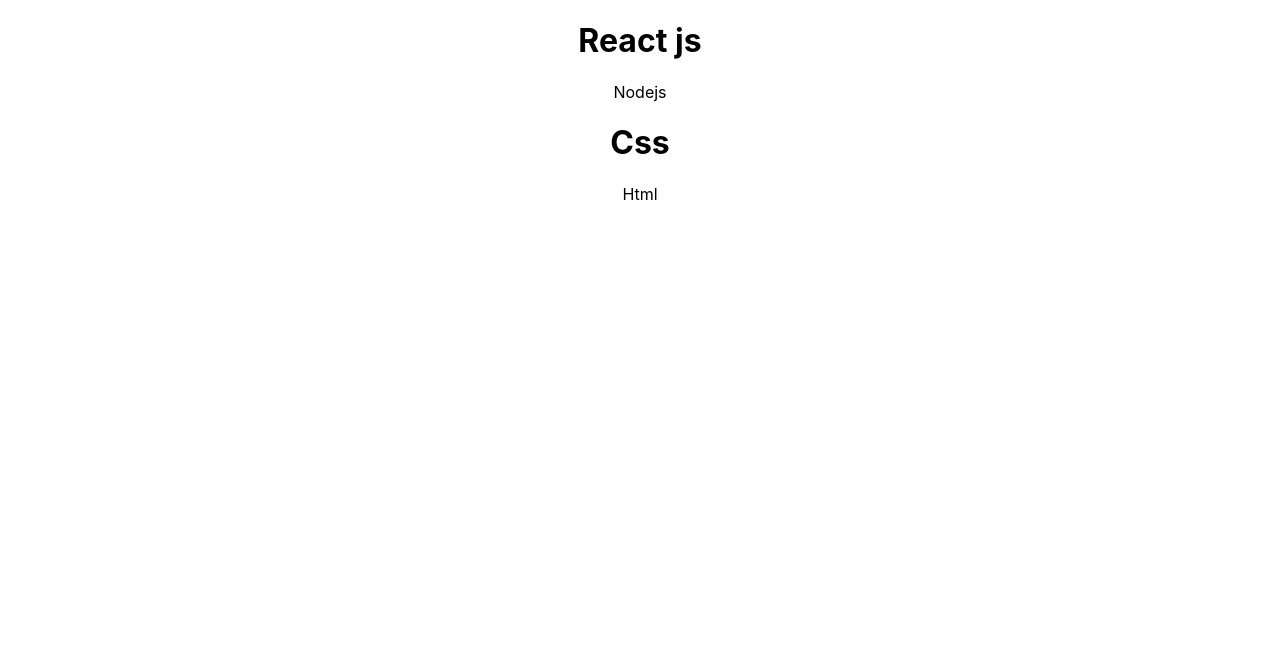
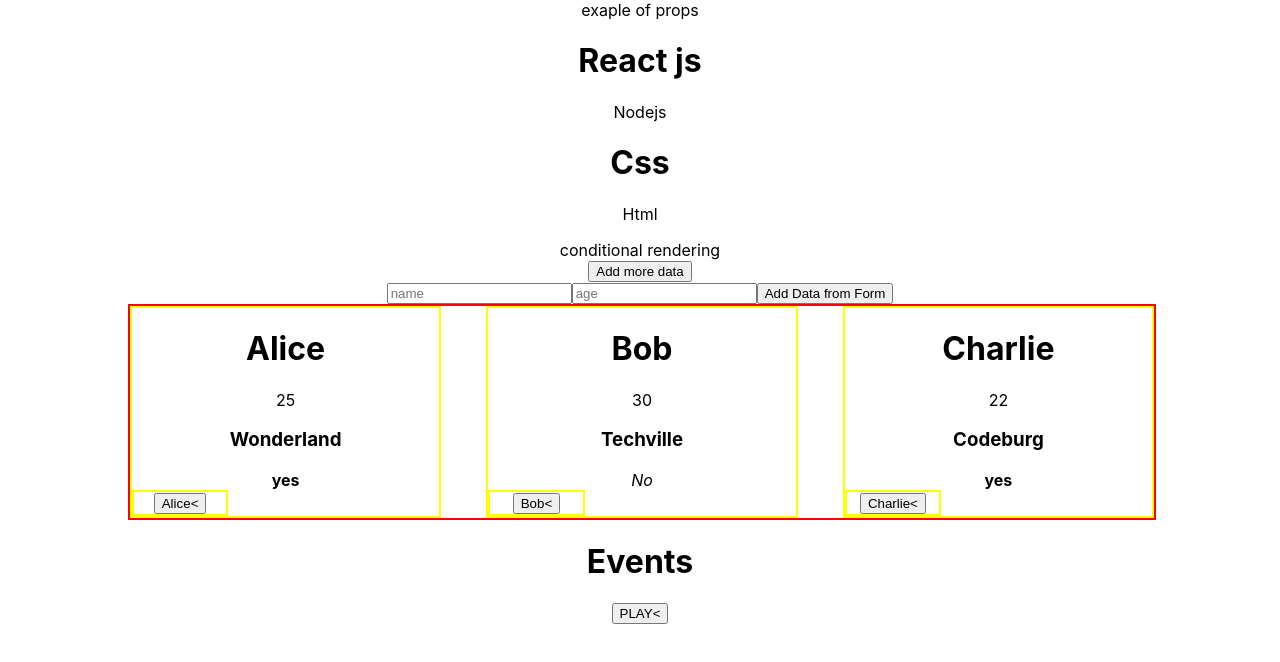
Before and after one commit to TanyaIndian/react-notes, a React (Create React App) app in the folder my-app/: page / in a window 1280 px wide. Shown: the top 662 px of the page. Built offline with nearby package versions, Linux system fonts and the light colour scheme.

Commit message:
added form

```diff
--- a/my-app/src/App.js
+++ b/my-app/src/App.js
@@ -1,13 +1,55 @@
 import './App.css';
 import Video from './Components/Video';
+import data from './Components/data';
+import Person from './Components/Person'
+import './Components/Person.css'
+import Button from './Components/Button';
+import { useState } from 'react';
+import Form from './Components/Form';
+
 
 function App() {
+  const [Videodata,setVideodata] = useState(data)
+
+   function addFormData(Formdata)
+   {
+     setVideodata([...Videodata,{...Formdata,id:Videodata.length+1}])
+   }
   return (
     <div className="App">
 
+  <div>exaple of props</div>
 
 <Video text2 = "Nodejs" text1 = "React js"></Video>
 <Video text2 = "Html" text1 = "Css"></Video>
+
+<div>conditional rendering</div>
+<div>  <button onClick={()=>{setVideodata([...Videodata,{
+      "id": Videodata.length,
+      "name": "Rovert",
+      "age": 22,
+      "city": "Codeburg",
+      "isStudent": true
+    }])}}>Add more data </button>  </div>
+
+    <div> <Form addFormData = {addFormData}></Form> </div>
+<div className ='container'>
+
+{Videodata.map(person=><Person  age = {person.age} name = {person.name} city = {person.city } isStudent = {person.isStudent} key={person.id}>
+  <Button onPlay = {()=>console.log("Played",person.name)} onPaused = {()=>console.log('paused',person.name)}>{person.name}</Button>
+  {/* button is children of person */}
+
+   </Person>)
+}
+</div>
+
+<div> <h1> Events  </h1>
+{/* custom event omSmash we can pas function with props */}
+<Button onPlay = {()=>console.log("Played")} onPaused = {()=>console.log('paused')}>PLAY</Button>
+{/* we want to do different work with same button so commenting pause button */}
+{/* <Button onSmash = {()=>console.log("Paused")}>PAUSE</Button> */}
+ </div>
+
 
 
 
--- /dev/null
+++ b/my-app/src/Components/Button.js
@@ -0,0 +1,33 @@
+import { useState } from "react"
+
+function Button({children, onPlay,onPaused})
+{
+    // let value = true;
+const [value,setValue] = useState(true)
+    function handleChange(e)
+    {
+    //   e.stopPropagation
+        // stop event bubbling
+        if(value)
+        {
+            onPlay()
+        }
+        else
+        {
+            onPaused()
+
+    }
+    setValue(!value)
+}
+
+    return (
+        <>
+        {/* component is not getting updated on even if the value is changed to false when play button is clicked but working fine in console */}
+        <button onClick={()=>handleChange()}>{children}{value ? '<' : '||'}</button>
+
+        {/* <button onClick={()=>handleChange()}>{children}</button> */}
+
+        </>
+    )
+}
+export default Button
--- /dev/null
+++ b/my-app/src/Components/Form.js
@@ -0,0 +1,47 @@
+import { useState } from "react"
+
+function Form({addFormData})
+{
+  const [Formdata,setFormdata] = useState({
+
+    "city": "Wonderland",
+    "isStudent": true,
+    "name" : '',
+"age" : ''  })
+
+
+  function handleSubmit(e)
+  {
+    e.preventDefault()
+
+  addFormData(Formdata);
+  setFormdata({
+
+    "city": "Wonderland",
+    "isStudent": true,
+    "name" : '',
+"age" : ''  })
+
+  }
+
+
+    function handleChange(e)
+    {
+    //   console.log(e.target.value)
+
+setFormdata({...Formdata,[e.target.name] : e.target.value})
+    }
+
+
+    return(
+        <>
+        <form>
+            <input type="text" name="name" placeholder="name" onChange={handleChange} value={Formdata.name}></input>
+            <input type="text" name="age" placeholder="age"  onChange={handleChange} value={Formdata.age}></input>
+
+            <button onClick={handleSubmit}>Add Data from Form</button>
+        </form>
+        </>
+    )
+}
+export default Form
--- /dev/null
+++ b/my-app/src/Components/Person.css
@@ -0,0 +1,14 @@
+.container{
+    width: 80%;
+    display: flex;
+    border: 2px solid red;
+    margin-left: 10%;
+    justify-content: space-between;
+
+}
+.container div{
+    border: 2px solid yellow;
+    width: 30%;
+
+
+}
--- /dev/null
+++ b/my-app/src/Components/Person.js
@@ -0,0 +1,23 @@
+import './Person.css'
+
+
+function Person({name,age,city,isStudent,children})
+{
+
+// conditional
+
+    return (
+        <>
+
+            <div>
+                <h1>{name}</h1>
+                <p> {age} </p>
+                <h3> {city} </h3>
+                {isStudent ? <b>yes</b> : <i>No</i>}
+                <div>{children}</div>
+                 </div>
+
+        </>
+    )
+}
+export default Person
--- /dev/null
+++ b/my-app/src/Components/data.js
@@ -0,0 +1,37 @@
+let person =
+[
+    {
+      "id": "1a23b45",
+      "name": "Alice",
+      "age": 25,
+      "city": "Wonderland",
+      "isStudent": true
+    },
+    {
+      "id": "6c78d90",
+      "name": "Bob",
+      "age": 30,
+      "city": "Techville",
+      "isStudent": false
+    },
+    {
+      "id": "2e45f67",
+      "name": "Charlie",
+      "age": 22,
+      "city": "Codeburg",
+      "isStudent": true
+    }
+  ]
+
+
+
+
+
+
+
+
+
+
+
+
+  export default person
```
